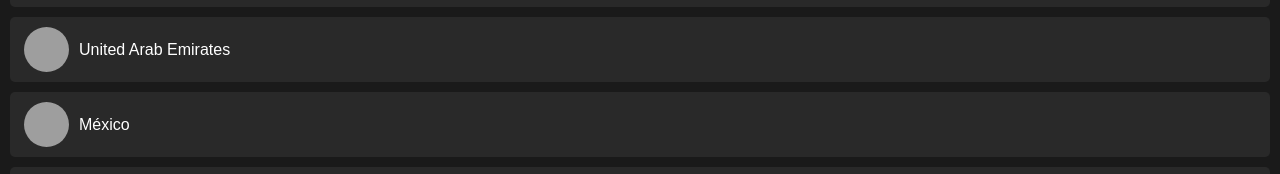
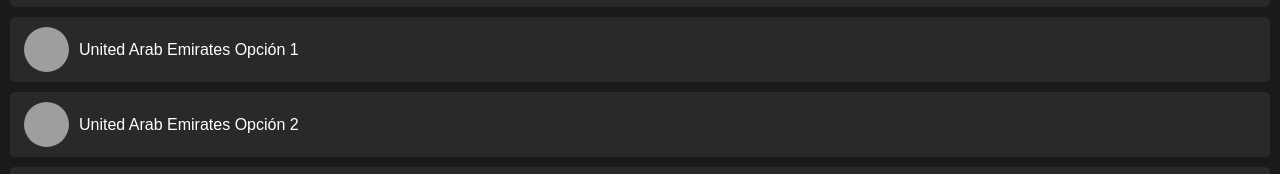
Before and after one commit to XUPERPLAY/Af1cionadostv_v2, a plain HTML site: page index.html in a window 1280 px wide. Both pictures are taken after a click on the element "Países". Shown: the part 614-788 px from the top of the page. Drawn offline with nearby package versions, Linux system fonts and the light colour scheme; no server answers; grey boxes are pictures that could not be loaded.

Commit message:
Update index.html

```diff
--- a/index.html
+++ b/index.html
@@ -688,10 +688,12 @@
       country: [
         { name: 'Andorra Opción 1', url: 'https://iptv-org.github.io/iptv/countries/ad.m3u', logo: 'https://i.postimg.cc/L4xpnNy5/logo11-3-19385.png' },
         { name: 'Andorra Opción 2', url: 'https://raw.githubusercontent.com/TVGarden/tv-garden-channel-list/main/channels/raw/countries/ad.json', logo: 'https://i.postimg.cc/L4xpnNy5/logo11-3-19385.png' },
-        { name: 'United Arab Emirates', url: 'https://iptv-org.github.io/iptv/countries/ae.m3u', logo: 'https://i.postimg.cc/L4xpnNy5/logo11-3-19385.png' },
+        { name: 'United Arab Emirates Opción 1', url: 'https://raw.githubusercontent.com/TVGarden/tv-garden-channel-list/main/channels/raw/countries/ae.json', logo: 'https://i.postimg.cc/L4xpnNy5/logo11-3-19385.png' },
+        { name: 'United Arab Emirates Opción 2', url: 'https://iptv-org.github.io/iptv/countries/ae.m3u', logo: 'https://i.postimg.cc/L4xpnNy5/logo11-3-19385.png' },
         { name: 'México', url: 'https://iptv-org.github.io/iptv/countries/mx.m3u', logo: 'https://i.postimg.cc/L4xpnNy5/logo11-3-19385.png' },
         { name: 'USA', url: 'https://iptv-org.github.io/iptv/countries/us.m3u', logo: 'https://i.postimg.cc/L4xpnNy5/logo11-3-19385.png' },
-        { name: 'Argentina', url: 'https://iptv-org.github.io/iptv/countries/ar.m3u', logo: 'https://i.postimg.cc/L4xpnNy5/logo11-3-19385.png' },
+        { name: 'Argentina Opción 1', url: 'https://raw.githubusercontent.com/TVGarden/tv-garden-channel-list/main/channels/raw/countries/ar.json', logo: 'https://i.postimg.cc/L4xpnNy5/logo11-3-19385.png' },
+        { name: 'Argentina Opción 2', url: 'https://iptv-org.github.io/iptv/countries/ar.m3u', logo: 'https://i.postimg.cc/L4xpnNy5/logo11-3-19385.png' },
         { name: 'Reino Unido', url: 'https://iptv-org.github.io/iptv/countries/gb.m3u', logo: 'https://i.postimg.cc/L4xpnNy5/logo11-3-19385.png' },
         { name: 'Francia', url: 'https://iptv-org.github.io/iptv/countries/fr.m3u', logo: 'https://i.postimg.cc/L4xpnNy5/logo11-3-19385.png' },
         { name: 'Brasil', url: 'https://iptv-org.github.io/iptv/countries/br.m3u', logo: 'https://i.postimg.cc/L4xpnNy5/logo11-3-19385.png' }
```
